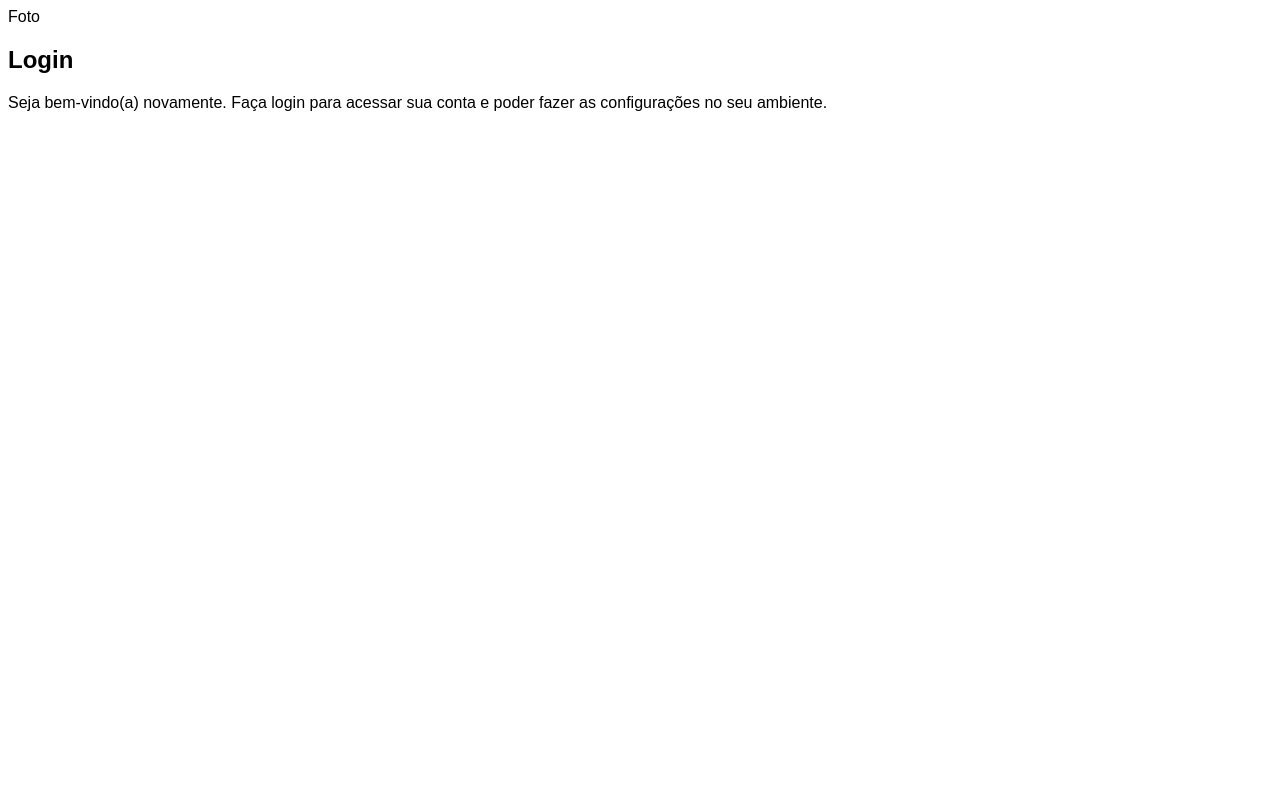
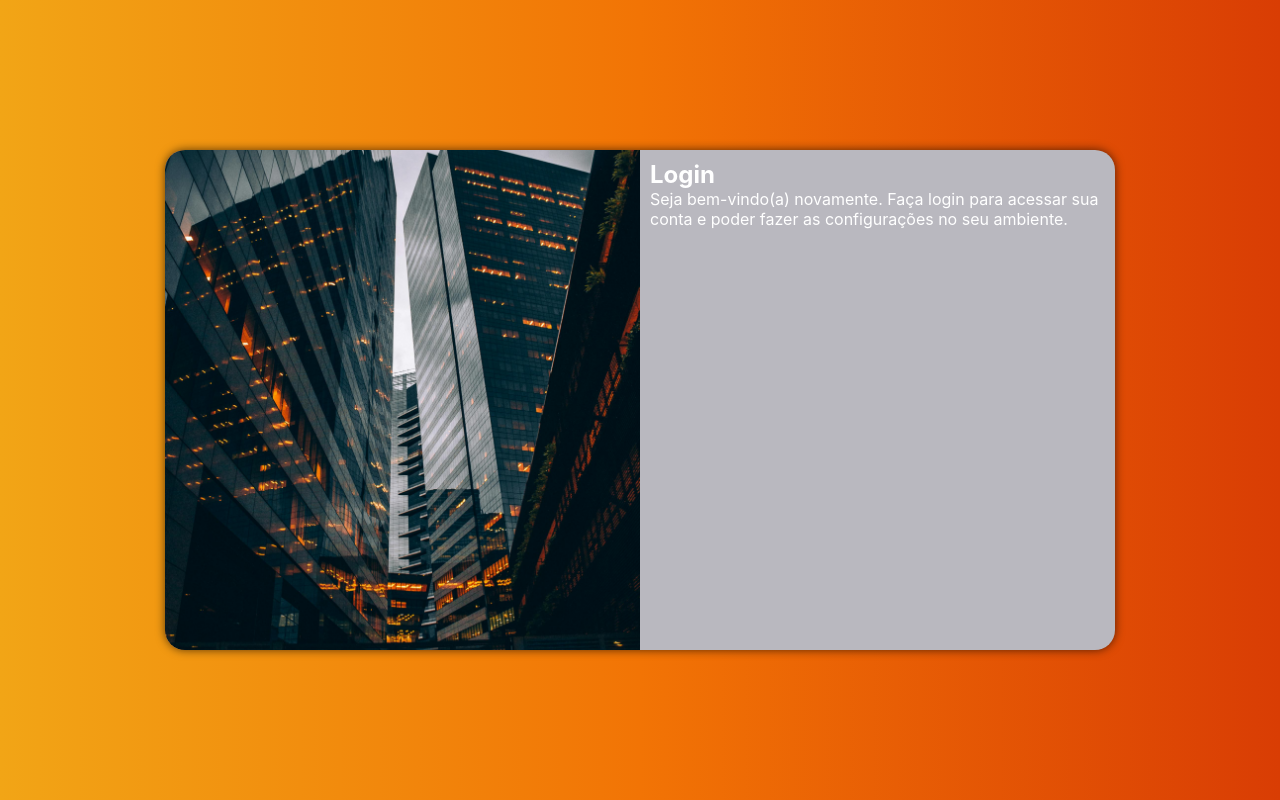
Before and after one commit to igortanoue/projeto-login, a plain HTML site: page index.html in a window 1280 px wide. Drawn offline with Linux system fonts and the light colour scheme; files that its build step writes are made by us from their sources.

Commit message:
projeto, adptado telas grandes e tablet

```diff
--- /dev/null
+++ b/estilos/media-query.css
@@ -0,0 +1,47 @@
+@charset "UTF-8";
+
+/* Todas a demais mídias */
+/* Typical Device Breakpoints
+Small device - até 600px
+Celular: 600px ate 768 px
+Tablet: 768 px até 992px
+Desktop: 992px até 1200px
+TV: 1201 px and more
+*/
+
+@media screen and (min-width: 768px) and (max-width: 992px) {
+    body, html {
+        background-color:#F27405 ;
+    }
+    section#login {
+        width: 90vw;
+    }
+
+    section#login > div#imagem {
+        float:left;
+        width:30%;
+        height: 100%;
+    }
+
+    section#login > div#formulario {
+        float: right;
+        width: 70%;
+    }
+}
+
+@media screen and (min-width: 992px) {
+    section#login {
+        width: 950px;
+    }
+
+    section#login > div#imagem {
+        float: left;
+        width: 50%;
+        height: 100%;
+    }
+
+    section#login > div#formulario {
+        float: right;
+        width: 50%;
+    }
+}
--- /dev/null
+++ b/estilos/style.css
@@ -0,0 +1,72 @@
+@charset "UTF-8";
+
+/*
+    Paleta de cores
+    Cinza : #B9B8BF
+    Preto fosco : #011F26
+    Amarelo: #F2A516
+    Laranja Fraco: #F27405
+    Laranja forte : #D93D04
+*/
+
+* {
+    font-family: -apple-system, system-ui, BlinkMacSystemFont, 'Segoe UI', Roboto, Oxygen, Ubuntu, Cantarell, 'Open Sans', 'Helvetica Neue', sans-serif;
+    color: white;
+    padding: 0px;
+    margin: 0px;
+    box-sizing: border-box;
+}
+
+:root {
+    --cor01: #B9B8BF;
+    --cor02: #011F26;
+    --cor03: #F2A516;
+    --cor04: #F27405;
+    --cor05: #D93D04;
+}
+body, html {
+    background-image: url(../imagens/pexel-1920-2881.jpg);
+    background: url(imagens/pexel-1920-2881.jpg) center center no-repeat fixed;
+    background-image: linear-gradient(to right, var(--cor03) , var(--cor04) , var(--cor05));
+    height: 100vh;
+    width: 100vw;
+}
+
+main {
+    position: relative;
+    height: 100vh;
+    width: 100vw;
+}
+
+section#login {
+    position: absolute;
+    top: 50%;
+    left: 50%;
+    transform: translate(-50%, -50%);
+    background-color: var(--cor01);
+    overflow: hidden;
+
+    width: 250px;
+    height: 500px;
+    border-radius: 20px;
+    box-shadow: 0px 0px 10px rgba(0, 0, 0, 0.63);
+
+    transition: width 1s, height 1s;
+    transition-timing-function: ease;
+
+}
+
+section#login > div#imagem {
+    display: block;
+    background: var(--cor04) url(../imagens/pexel-1920-2881.jpg) no-repeat;
+    background-size: cover;
+    background-position: center left;
+    height: 200px;
+}
+
+
+section#login > div#formulario {
+    display: block;
+    padding: 10px;
+
+}
--- a/index.html
+++ b/index.html
@@ -5,12 +5,13 @@
     <meta name="viewport" content="width=device-width, initial-scale=1.0">
     <title>Login</title>
     <link rel="stylesheet" href="estilos/style.css">
+    <link rel="stylesheet" href="estilos/media-query.css">
 </head>
 <body>
     <main>
         <section id="login">
             <div id="imagem">
-                Foto
+                <!-- Aqui vai a imagem nas CSS -->
             </div>
             <div id="formulario">
                 <h1>Login</h1>
--- a/style.css
+++ /dev/null
@@ -1,26 +0,0 @@
-@charset "UTF-8";
-
-/*
-    Paleta de cores
-    Cinza : #B9B8BF
-    Preto fosco : #011F26
-    Amarelo: #F2A516
-    Laranja Fraco: #F27405
-    Laranja forte : #D93D04
-*/
-
-* {
-    font-family: Arial, Helvetica, sans-serif;
-}
-
-:root{
-    --cor01: #B9B8BF
-    --cor02: #011F26
-    --cor03: #F2A516
-    --cor04: #F27405
-    --cor05: #D93D04
-}
-body {
-    background: url(imagens/pexel-1920-2881.jpg) center center no-repeat fixed;
-    background-image: linear-gradient(to bottom,--cor01, --cor05);
-}
```
